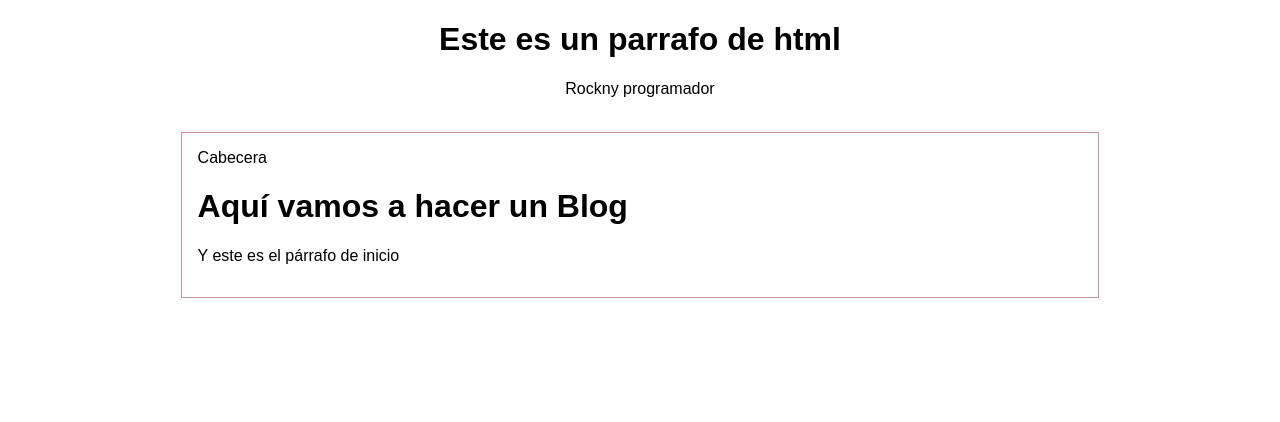
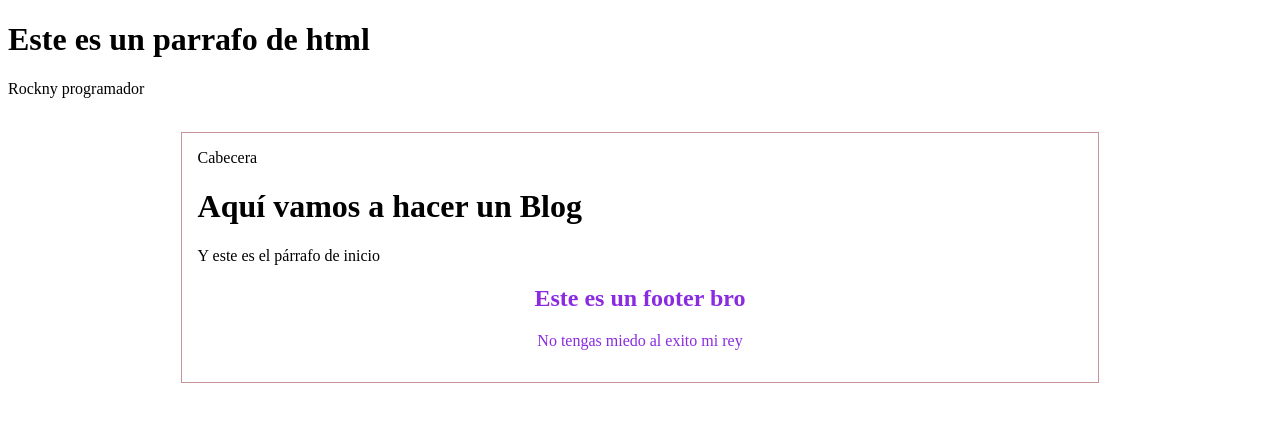
Before and after one commit to chrockny/hyperblog, a plain HTML site: page blogpost.html in a window 1280 px wide. Drawn offline with Linux system fonts and the light colour scheme.

Commit message:
Un cambio al footer

```diff
--- a/blogpost.html
+++ b/blogpost.html
@@ -20,6 +20,10 @@
             <h1>Aquí vamos a hacer un Blog</h1>
             <p>Y este es el párrafo de inicio</p>
         </div>
+        <footer>
+            <h2>Este es un footer bro</h2>
+            <p>No tengas miedo al exito mi rey</p>
+        </footer>
     </div>
 
 
--- a/styles/style.css
+++ b/styles/style.css
@@ -1,8 +1,4 @@
-body{
-    text-align: center;
-    font-family: Arial, Helvetica, sans-serif;
-    color:rgb(0, 0, 0)
-}
+
 
 .container{
     width:70%;
@@ -10,4 +6,12 @@ body{
     text-align:left;
     margin:0 auto;
     border:1px solid rgb(199, 149, 149);
+    color:#000;
+
 }
+
+footer{
+    color:blueviolet;
+    text-align:center;
+
+}
```
